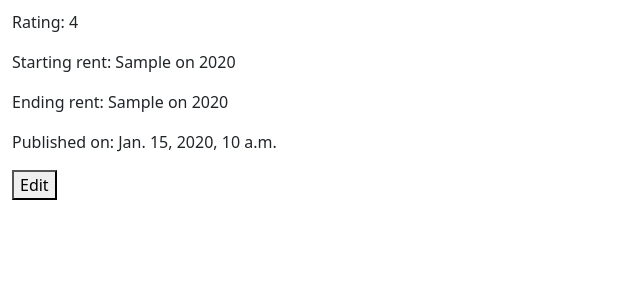
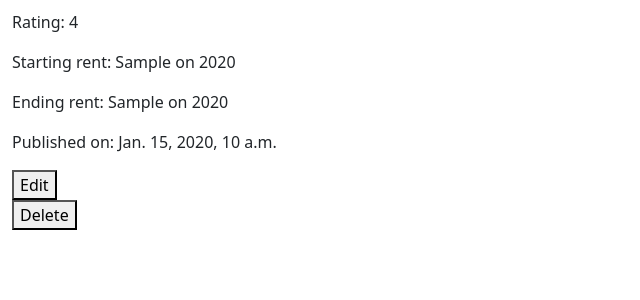
Before and after one commit to sntnmjones/RentalApp-a, a Django app: template main/templates/profile/user_profile.html in a window 1280 px wide. Shown: the part 214-514 px from the top of the page, without its empty margins (0-640 px from the left). Run offline with Django 3.2, Linux system fonts and the light colour scheme; the template is opened without the code that fills it: most values are stand-ins (such as "Sample title", 1, 10 or a date in 2020).

Commit message:
Add delete review
https://github.com/sntnmjones/RentalApp/issues/44

```diff
--- a/main/templates/profile/user_profile.html
+++ b/main/templates/profile/user_profile.html
@@ -19,5 +19,25 @@
         <input type="hidden" name="edit" value="true">
         <button type="submit">Edit</button>
     </form>
+    <form class="delete-review-form" action="{% url 'delete_review' %}" method="post">
+        {% csrf_token %}
+        <input type="hidden" name="address" value="{{ review.address }}">
+        <input type="hidden" name="delete" value="true">
+        <button type="button" class="delete-review-btn">Delete</button>
+    </form>
 {% endfor %}
+
+<script>
+    // Attach event listener to each delete button
+    const deleteButtons = document.querySelectorAll('.delete-review-btn');
+    deleteButtons.forEach(button => {
+        button.addEventListener('click', function(event) {
+            const form = this.parentElement;
+            const address = form.querySelector('[name="address"]').value;
+            if (confirm(`Are you sure you want to delete the review for ${address}?`)) {
+                form.submit(); // Submit the form if the user confirms
+            }
+        });
+    });
+</script>
 {% endblock %}
--- a/main/urls.py
+++ b/main/urls.py
@@ -24,6 +24,7 @@ urlpatterns = [
         ),
     path("review/create/<country>/<state>/<city>/<street>", reviews.create_review, name="create_review"),
     path("review/edit", reviews.edit_review, name="edit_review"),
+    path("review/delete", reviews.delete_review, name="delete_review"),
     path("review/list/<country>/<state>/<city>/<street>", reviews.list_reviews, name="list_reviews"),
     path("review/list/<country>/<state>/<city>", reviews.list_reviews_by_city, name="list_reviews_by_city"),
     path("/get_states_list", home_page.get_states_list, name="get_states_list"),
```
Also changed, not shown: main/views/reviews/view.py (+15 -4 lines).
